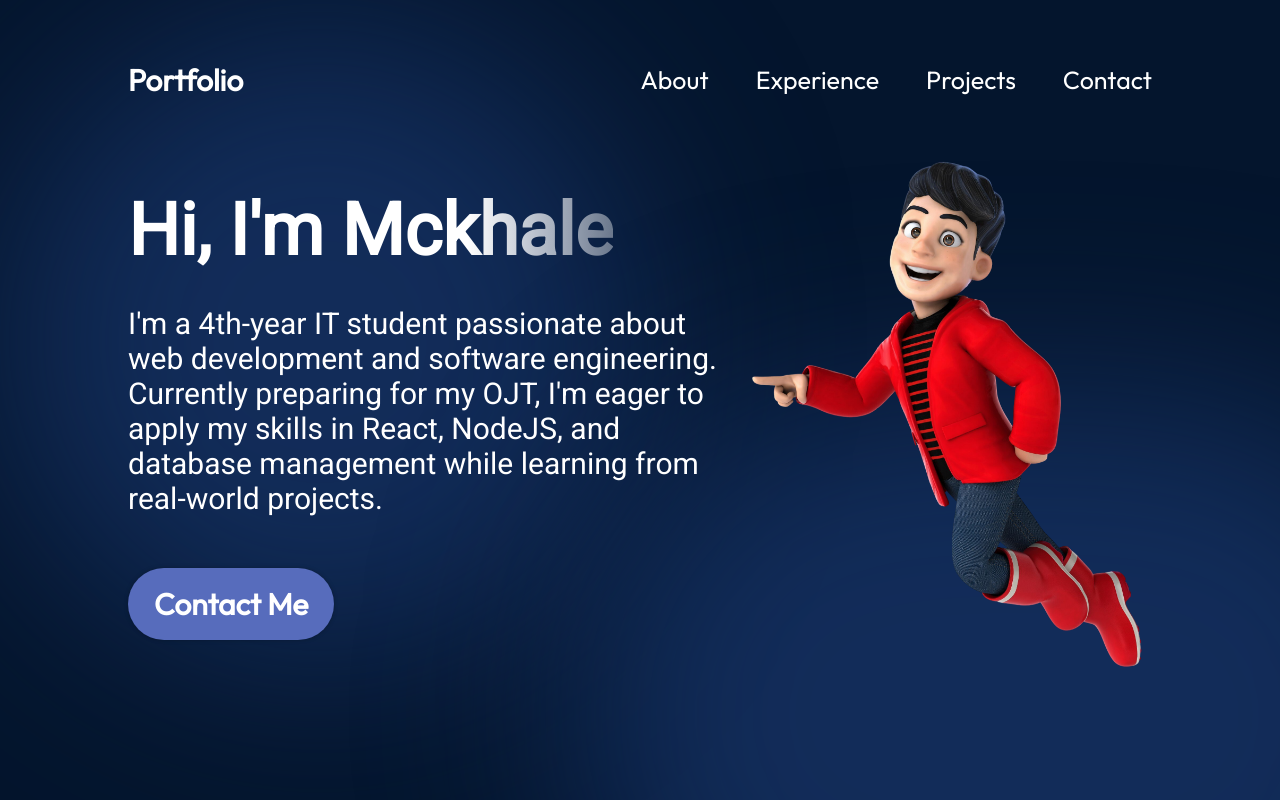
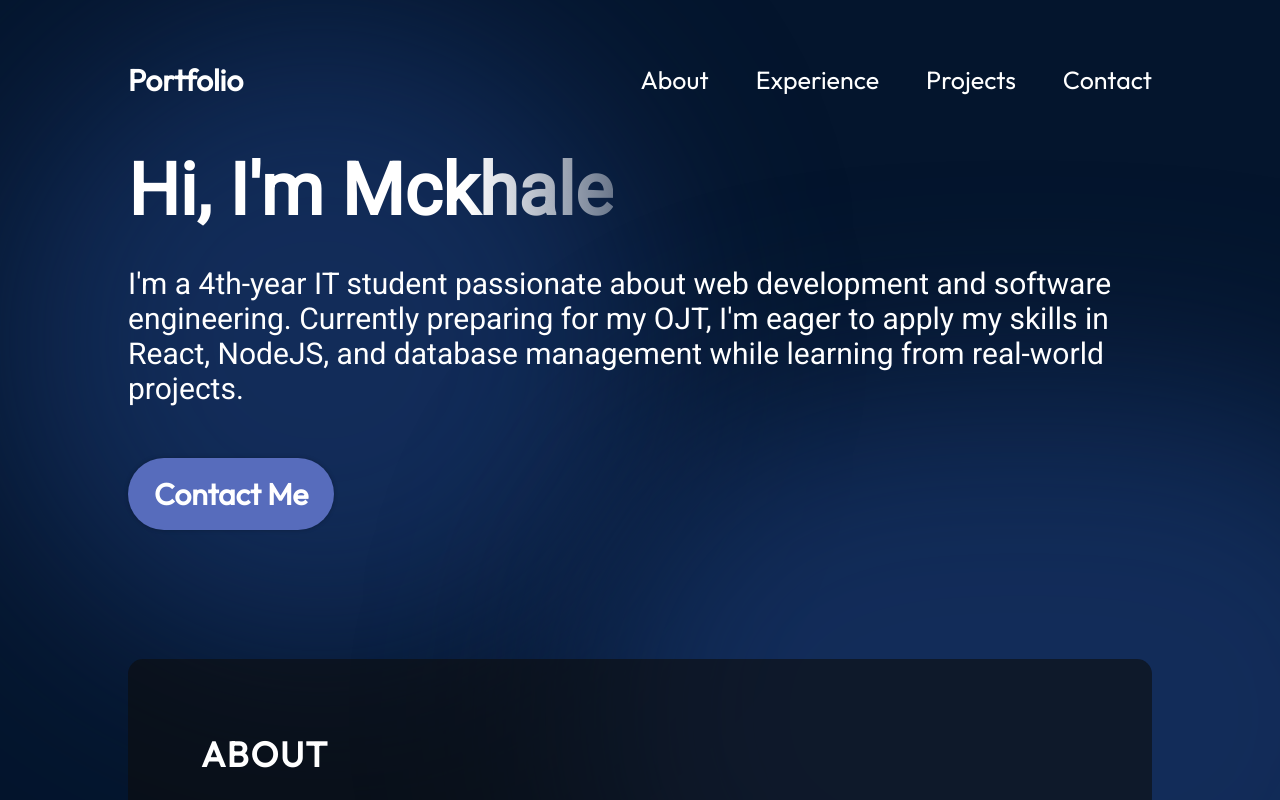
Before and after one commit to Mckhale/portfinal, a React (Vite) app: page / in a window 1280 px wide. Shown: the top 800 px of the page. Built offline with nearby package versions, Linux system fonts and the light colour scheme.

Commit message:
Initial commit

```diff
--- a/src/components/Hero/Hero.jsx
+++ b/src/components/Hero/Hero.jsx
@@ -17,11 +17,7 @@ export const Hero = () => {
           Contact Me
         </a>
       </div>
-      <img
-        src={getImageUrl("hero/heroImage.png")}
-        alt="Hero image of me"
-        className={styles.heroImg}
-      />
+
       <div className={styles.topBlur} />
       <div className={styles.bottomBlur} />
     </section>
```
